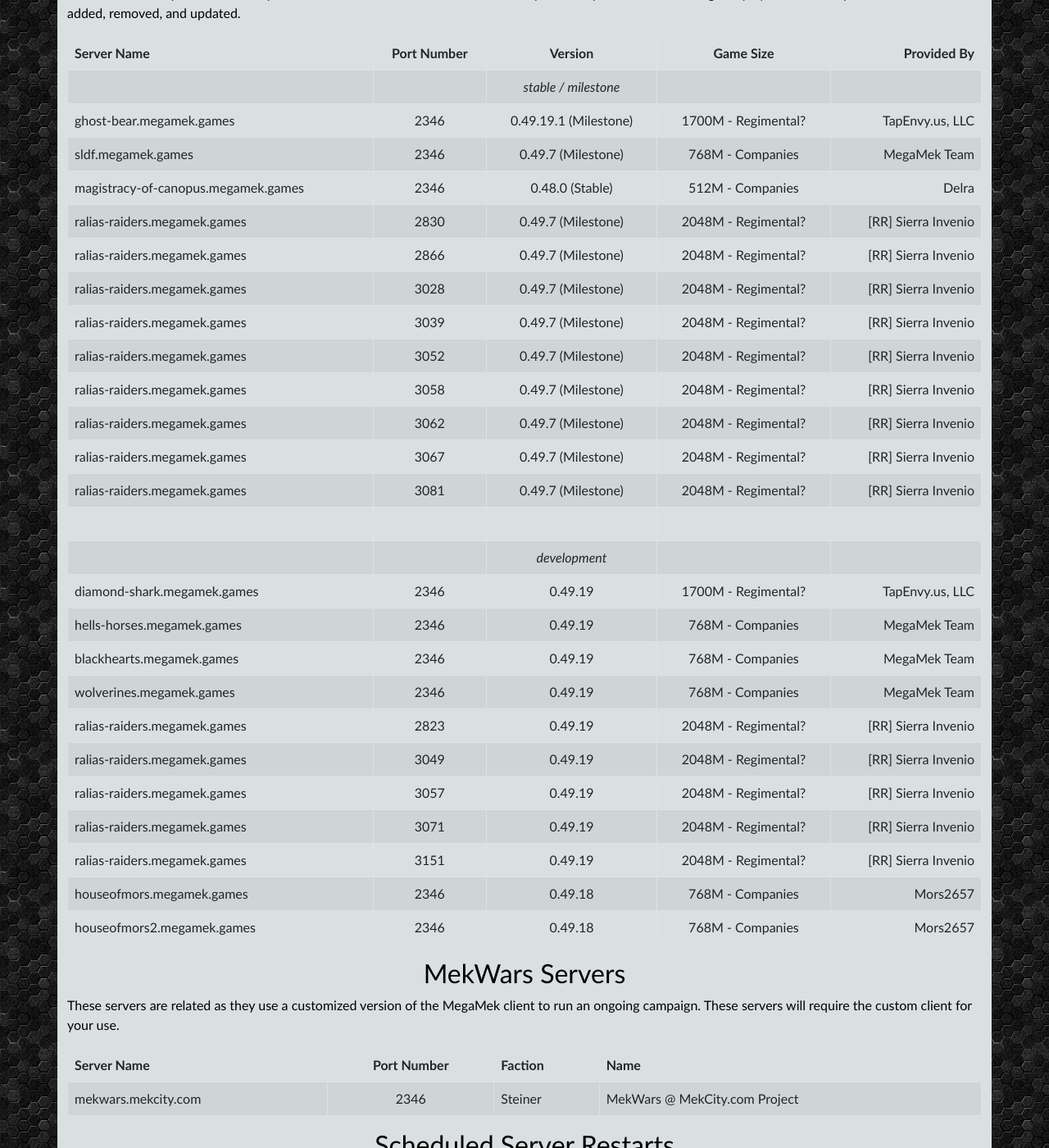
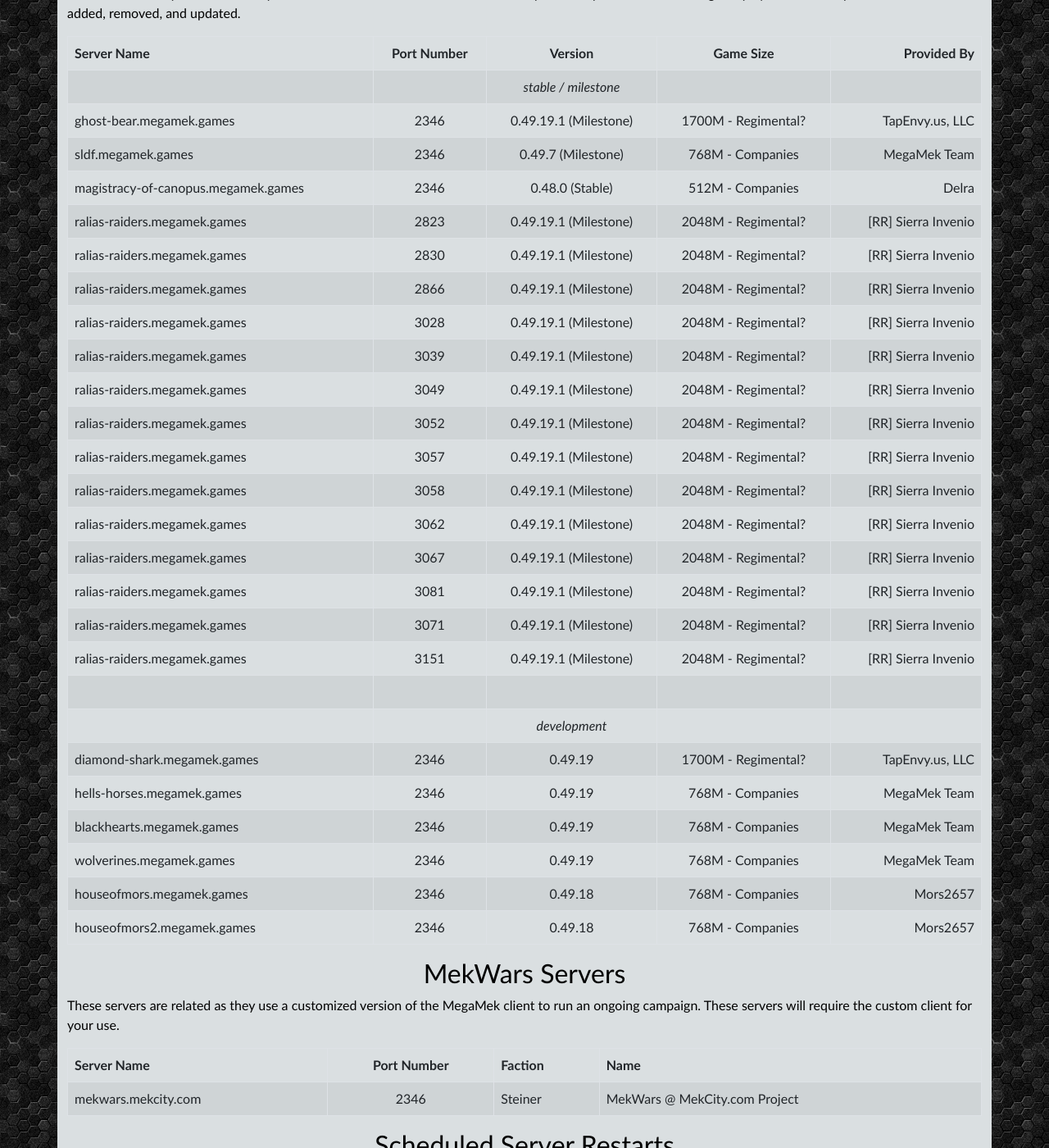
Before and after one commit to rjhancock/megamek-games, a Jekyll site: the page built from index.md, in a window 1280 px wide and 1400 px high, scrolled down 624 px. Shown: the whole window at 82% size. Built offline with Jekyll 4.4.1, drawn with Linux system fonts in a browser that asks for light colours; nearby versions of some CDN libraries; our own code applies the rules of GitHub Pages for plain Markdown files.

Commit message:
Update index.md (#56)
Updated Ralias servers
Moved 5 "dev" out of dev as latest version is also milestone.

```diff
--- a/index.md
+++ b/index.md
@@ -21,26 +21,26 @@
 |ghost-bear.megamek.games            |2346|0.49.19.1 (Milestone)|1700M - Regimental? |TapEnvy.us, LLC|
 |sldf.megamek.games                  |2346|0.49.7 (Milestone)|768M - Companies    |MegaMek Team|
 |magistracy-of-canopus.megamek.games |2346|0.48.0 (Stable)|512M - Companies    |Delra|
-|ralias-raiders.megamek.games        |2830|0.49.7 (Milestone)|2048M - Regimental? |[RR] Sierra Invenio|
-|ralias-raiders.megamek.games        |2866|0.49.7 (Milestone)|2048M - Regimental? |[RR] Sierra Invenio|
-|ralias-raiders.megamek.games        |3028|0.49.7 (Milestone)|2048M - Regimental? |[RR] Sierra Invenio|
-|ralias-raiders.megamek.games        |3039|0.49.7 (Milestone)|2048M - Regimental? |[RR] Sierra Invenio|
-|ralias-raiders.megamek.games        |3052|0.49.7 (Milestone)|2048M - Regimental? |[RR] Sierra Invenio|
-|ralias-raiders.megamek.games        |3058|0.49.7 (Milestone)|2048M - Regimental? |[RR] Sierra Invenio|
-|ralias-raiders.megamek.games        |3062|0.49.7 (Milestone)|2048M - Regimental? |[RR] Sierra Invenio|
-|ralias-raiders.megamek.games        |3067|0.49.7 (Milestone)|2048M - Regimental? |[RR] Sierra Invenio|
-|ralias-raiders.megamek.games        |3081|0.49.7 (Milestone)|2048M - Regimental? |[RR] Sierra Invenio|
+|ralias-raiders.megamek.games        |2823|0.49.19.1 (Milestone)|2048M - Regimental? |[RR] Sierra Invenio|
+|ralias-raiders.megamek.games        |2830|0.49.19.1 (Milestone)|2048M - Regimental? |[RR] Sierra Invenio|
+|ralias-raiders.megamek.games        |2866|0.49.19.1 (Milestone)|2048M - Regimental? |[RR] Sierra Invenio|
+|ralias-raiders.megamek.games        |3028|0.49.19.1 (Milestone)|2048M - Regimental? |[RR] Sierra Invenio|
+|ralias-raiders.megamek.games        |3039|0.49.19.1 (Milestone)|2048M - Regimental? |[RR] Sierra Invenio|
+|ralias-raiders.megamek.games        |3049|0.49.19.1 (Milestone)|2048M - Regimental? |[RR] Sierra Invenio|
+|ralias-raiders.megamek.games        |3052|0.49.19.1 (Milestone)|2048M - Regimental? |[RR] Sierra Invenio|
+|ralias-raiders.megamek.games        |3057|0.49.19.1 (Milestone)|2048M - Regimental? |[RR] Sierra Invenio|
+|ralias-raiders.megamek.games        |3058|0.49.19.1 (Milestone)|2048M - Regimental? |[RR] Sierra Invenio|
+|ralias-raiders.megamek.games        |3062|0.49.19.1 (Milestone)|2048M - Regimental? |[RR] Sierra Invenio|
+|ralias-raiders.megamek.games        |3067|0.49.19.1 (Milestone)|2048M - Regimental? |[RR] Sierra Invenio|
+|ralias-raiders.megamek.games        |3081|0.49.19.1 (Milestone)|2048M - Regimental? |[RR] Sierra Invenio|
+|ralias-raiders.megamek.games        |3071|0.49.19.1 (Milestone)|2048M - Regimental? |[RR] Sierra Invenio|
+|ralias-raiders.megamek.games        |3151|0.49.19.1 (Milestone)|2048M - Regimental? |[RR] Sierra Invenio|
 ||||||
 |||*development*|||
 |diamond-shark.megamek.games  |2346|0.49.19|1700M - Regimental? |TapEnvy.us, LLC|
 |hells-horses.megamek.games   |2346|0.49.19|768M - Companies    |MegaMek Team|
 |blackhearts.megamek.games    |2346|0.49.19|768M - Companies    |MegaMek Team|
 |wolverines.megamek.games     |2346|0.49.19|768M - Companies    |MegaMek Team|
-|ralias-raiders.megamek.games |2823|0.49.19|2048M - Regimental? |[RR] Sierra Invenio|
-|ralias-raiders.megamek.games |3049|0.49.19|2048M - Regimental? |[RR] Sierra Invenio|
-|ralias-raiders.megamek.games |3057|0.49.19|2048M - Regimental? |[RR] Sierra Invenio|
-|ralias-raiders.megamek.games |3071|0.49.19|2048M - Regimental? |[RR] Sierra Invenio|
-|ralias-raiders.megamek.games |3151|0.49.19|2048M - Regimental? |[RR] Sierra Invenio|
 |houseofmors.megamek.games    |2346|0.49.18|768M - Companies    |Mors2657|
 |houseofmors2.megamek.games   |2346|0.49.18|768M - Companies    |Mors2657|
 
```
